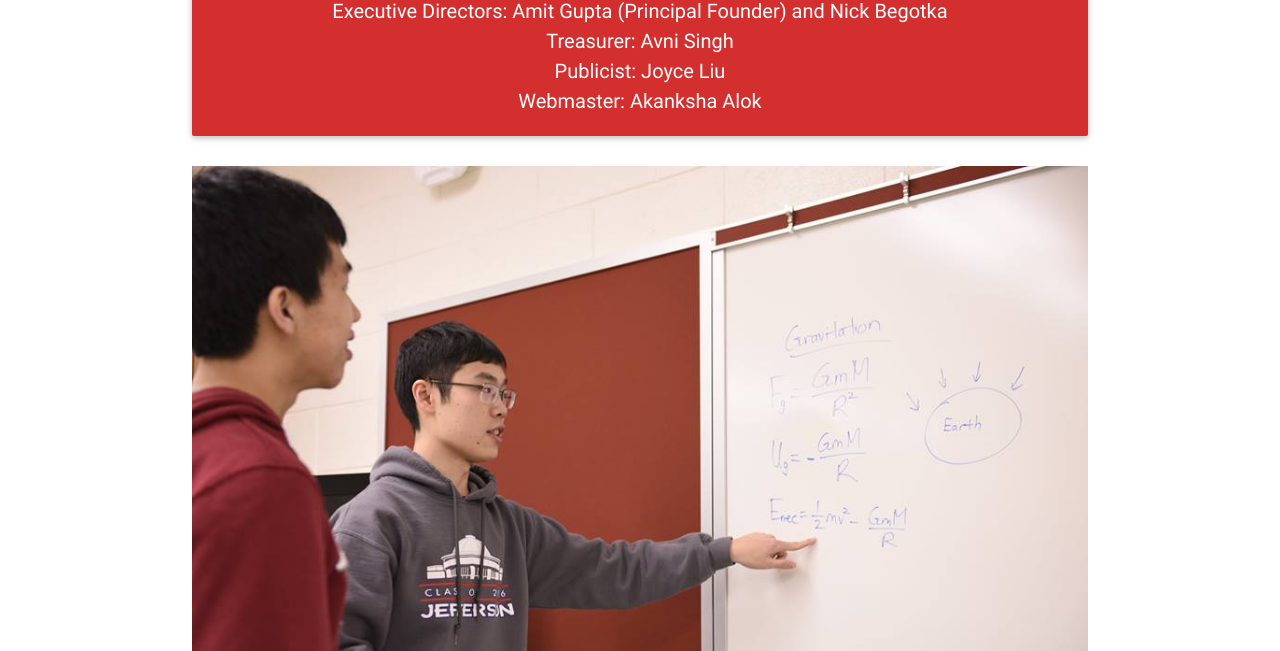
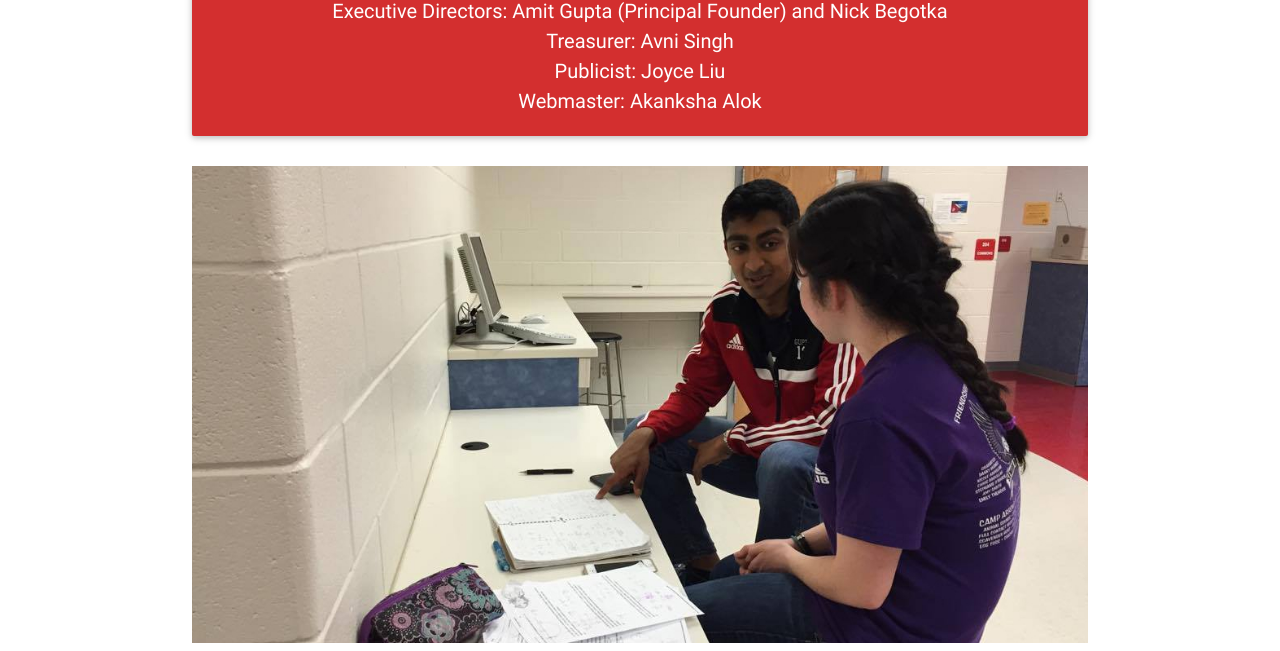
Before and after one commit to laudiacay/tjptsite, a plain HTML site: page about.html in a window 1280 px wide. Shown: the part 301-952 px from the top of the page. Drawn offline with nearby package versions, Linux system fonts and the light colour scheme.

Commit message:
Update about.html

```diff
--- a/about.html
+++ b/about.html
@@ -73,7 +73,7 @@
 
    <div class="section">
        <div class="container">
-           <img class="materialboxed" data-caption="Photo taken by Andy Zhao" src="images/tutor.jpg" width="100%">
+           <img class="materialboxed" data-caption="Photo taken by Andy Zhao" src="images/amit.jpg" width="100%">
 
 
        <p>TJ Peer Tutoring (TJPT) is a student-run group that aims to foster a collaborative learning environment at TJ through tutoring. We had tremendous success with implementing a pilot tutoring program at <a target="_blank" href="https://activities.tjhsst.edu/physics/" class="red-text text-accent-2">TJ Physics Team</a>, and we are now working to expand to other academic subject areas to help more students.</p>
```
